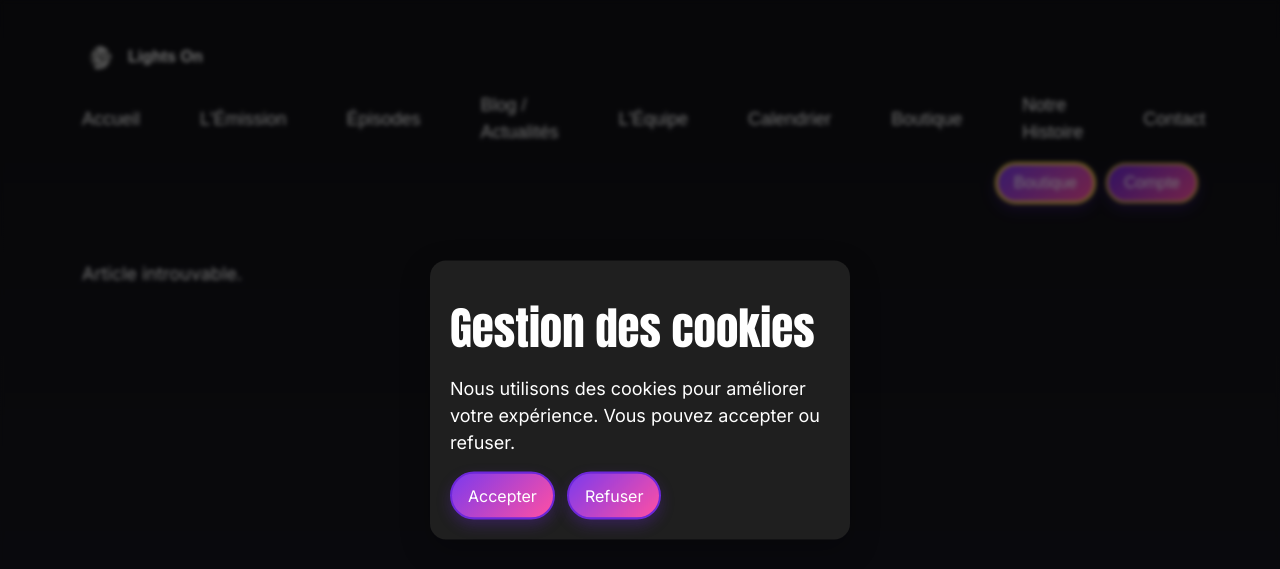
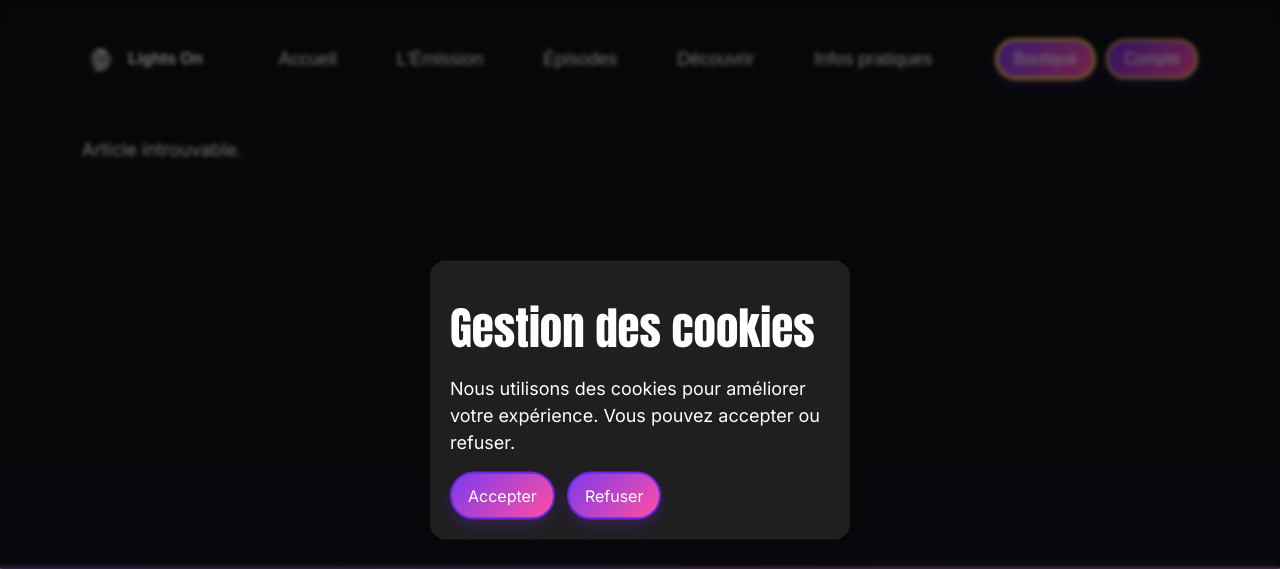
Before and after one commit to MehdiAks/Showtime_LightsOn, a PHP site: page /Pages_supplementaires/article-boutique.php in a window 1280 px wide. Shown: the top 569 px of the page. Run offline with PHP 8.4, Linux system fonts and the light colour scheme; grey boxes are pictures that could not be loaded.

Commit message:
Regrouper les onglets du header en 5 entrées

```diff
--- a/header.php
+++ b/header.php
@@ -18,6 +18,18 @@ if ($isHomePage) {
 $program_pages = [
     '/about.php',
     '/Pages_supplementaires/notre-histoire.php',
+    '/contact.php',
+];
+
+$discover_pages = [
+    '/actualites.php',
+    '/Pages_supplementaires/equipe-lightson.php',
+    '/Pages_supplementaires/notre-histoire.php',
+];
+
+$practical_pages = [
+    '/Pages_supplementaires/calendrier.php',
+    '/Pages_supplementaires/boutique.php',
     '/contact.php',
 ];
 
@@ -83,12 +95,26 @@ if (function_exists('sql_connect')) {
                     <li><a href="<?php echo ROOT_URL . '/index.php'; ?>" <?php if ($current_page == '/index.php') echo 'class="current"'; ?>>Accueil</a></li>
                     <li><a href="<?php echo ROOT_URL . '/about.php'; ?>" <?php if ($current_page == '/about.php') echo 'class="current"'; ?>>L'Émission</a></li>
                     <li><a href="<?php echo ROOT_URL . '/episodes.php'; ?>" <?php if ($current_page == '/episodes.php') echo 'class="current"'; ?>>Épisodes</a></li>
-                    <li><a href="<?php echo ROOT_URL . '/actualites.php'; ?>" <?php if ($current_page == '/actualites.php') echo 'class="current"'; ?>>Blog / Actualités</a></li>
-                    <li><a href="<?php echo ROOT_URL . '/Pages_supplementaires/equipe-lightson.php'; ?>" <?php if ($current_page == '/Pages_supplementaires/equipe-lightson.php') echo 'class="current"'; ?>>L'Équipe</a></li>
-                    <li><a href="<?php echo ROOT_URL . '/Pages_supplementaires/calendrier.php'; ?>" <?php if ($current_page == '/Pages_supplementaires/calendrier.php') echo 'class="current"'; ?>>Calendrier</a></li>
-                    <li><a href="<?php echo ROOT_URL . '/Pages_supplementaires/boutique.php'; ?>" <?php if ($current_page == '/Pages_supplementaires/boutique.php') echo 'class="current"'; ?>>Boutique</a></li>
-                    <li><a href="<?php echo ROOT_URL . '/Pages_supplementaires/notre-histoire.php'; ?>" <?php if ($current_page == '/Pages_supplementaires/notre-histoire.php') echo 'class="current"'; ?>>Notre Histoire</a></li>
-                    <li><a href="<?php echo ROOT_URL . '/contact.php'; ?>" <?php if ($current_page == '/contact.php') echo 'class="current"'; ?>>Contact</a></li>
+                    <li class="header-submenu">
+                        <button type="button" class="submenu-toggle<?php if (in_array($current_page, $discover_pages, true)) echo ' current'; ?>" aria-expanded="false">
+                            Découvrir
+                        </button>
+                        <div class="submenu-list" role="menu">
+                            <a href="<?php echo ROOT_URL . '/actualites.php'; ?>" <?php if ($current_page == '/actualites.php') echo 'class="current"'; ?>>Blog / Actualités</a>
+                            <a href="<?php echo ROOT_URL . '/Pages_supplementaires/equipe-lightson.php'; ?>" <?php if ($current_page == '/Pages_supplementaires/equipe-lightson.php') echo 'class="current"'; ?>>L'Équipe</a>
+                            <a href="<?php echo ROOT_URL . '/Pages_supplementaires/notre-histoire.php'; ?>" <?php if ($current_page == '/Pages_supplementaires/notre-histoire.php') echo 'class="current"'; ?>>Notre Histoire</a>
+                        </div>
+                    </li>
+                    <li class="header-submenu">
+                        <button type="button" class="submenu-toggle<?php if (in_array($current_page, $practical_pages, true)) echo ' current'; ?>" aria-expanded="false">
+                            Infos pratiques
+                        </button>
+                        <div class="submenu-list" role="menu">
+                            <a href="<?php echo ROOT_URL . '/Pages_supplementaires/calendrier.php'; ?>" <?php if ($current_page == '/Pages_supplementaires/calendrier.php') echo 'class="current"'; ?>>Calendrier</a>
+                            <a href="<?php echo ROOT_URL . '/Pages_supplementaires/boutique.php'; ?>" <?php if ($current_page == '/Pages_supplementaires/boutique.php') echo 'class="current"'; ?>>Boutique</a>
+                            <a href="<?php echo ROOT_URL . '/contact.php'; ?>" <?php if ($current_page == '/contact.php') echo 'class="current"'; ?>>Contact</a>
+                        </div>
+                    </li>
                 </ul>
             </nav>
 
@@ -112,12 +138,26 @@ if (function_exists('sql_connect')) {
                                     <li><a href="<?php echo ROOT_URL . '/index.php'; ?>" <?php if ($current_page == '/index.php') echo 'class="current"'; ?>>Accueil</a></li>
                                     <li><a href="<?php echo ROOT_URL . '/about.php'; ?>" <?php if ($current_page == '/about.php') echo 'class="current"'; ?>>L'Émission</a></li>
                                     <li><a href="<?php echo ROOT_URL . '/episodes.php'; ?>" <?php if ($current_page == '/episodes.php') echo 'class="current"'; ?>>Épisodes</a></li>
-                                    <li><a href="<?php echo ROOT_URL . '/actualites.php'; ?>" <?php if ($current_page == '/actualites.php') echo 'class="current"'; ?>>Blog / Actualités</a></li>
-                                    <li><a href="<?php echo ROOT_URL . '/Pages_supplementaires/equipe-lightson.php'; ?>" <?php if ($current_page == '/Pages_supplementaires/equipe-lightson.php') echo 'class="current"'; ?>>L'Équipe</a></li>
-                                    <li><a href="<?php echo ROOT_URL . '/Pages_supplementaires/calendrier.php'; ?>" <?php if ($current_page == '/Pages_supplementaires/calendrier.php') echo 'class="current"'; ?>>Calendrier</a></li>
-                                    <li><a href="<?php echo ROOT_URL . '/Pages_supplementaires/boutique.php'; ?>" <?php if ($current_page == '/Pages_supplementaires/boutique.php') echo 'class="current"'; ?>>Boutique</a></li>
-                                    <li><a href="<?php echo ROOT_URL . '/Pages_supplementaires/notre-histoire.php'; ?>" <?php if ($current_page == '/Pages_supplementaires/notre-histoire.php') echo 'class="current"'; ?>>Notre Histoire</a></li>
-                                    <li><a href="<?php echo ROOT_URL . '/contact.php'; ?>" <?php if ($current_page == '/contact.php') echo 'class="current"'; ?>>Contact</a></li>
+                                    <li class="header-submenu">
+                                        <button type="button" class="submenu-toggle<?php if (in_array($current_page, $discover_pages, true)) echo ' current'; ?>" aria-expanded="false">
+                                            Découvrir
+                                        </button>
+                                        <div class="submenu-list" role="menu">
+                                            <a href="<?php echo ROOT_URL . '/actualites.php'; ?>" <?php if ($current_page == '/actualites.php') echo 'class="current"'; ?>>Blog / Actualités</a>
+                                            <a href="<?php echo ROOT_URL . '/Pages_supplementaires/equipe-lightson.php'; ?>" <?php if ($current_page == '/Pages_supplementaires/equipe-lightson.php') echo 'class="current"'; ?>>L'Équipe</a>
+                                            <a href="<?php echo ROOT_URL . '/Pages_supplementaires/notre-histoire.php'; ?>" <?php if ($current_page == '/Pages_supplementaires/notre-histoire.php') echo 'class="current"'; ?>>Notre Histoire</a>
+                                        </div>
+                                    </li>
+                                    <li class="header-submenu">
+                                        <button type="button" class="submenu-toggle<?php if (in_array($current_page, $practical_pages, true)) echo ' current'; ?>" aria-expanded="false">
+                                            Infos pratiques
+                                        </button>
+                                        <div class="submenu-list" role="menu">
+                                            <a href="<?php echo ROOT_URL . '/Pages_supplementaires/calendrier.php'; ?>" <?php if ($current_page == '/Pages_supplementaires/calendrier.php') echo 'class="current"'; ?>>Calendrier</a>
+                                            <a href="<?php echo ROOT_URL . '/Pages_supplementaires/boutique.php'; ?>" <?php if ($current_page == '/Pages_supplementaires/boutique.php') echo 'class="current"'; ?>>Boutique</a>
+                                            <a href="<?php echo ROOT_URL . '/contact.php'; ?>" <?php if ($current_page == '/contact.php') echo 'class="current"'; ?>>Contact</a>
+                                        </div>
+                                    </li>
                                 </ul>
                             </nav>
 
```
